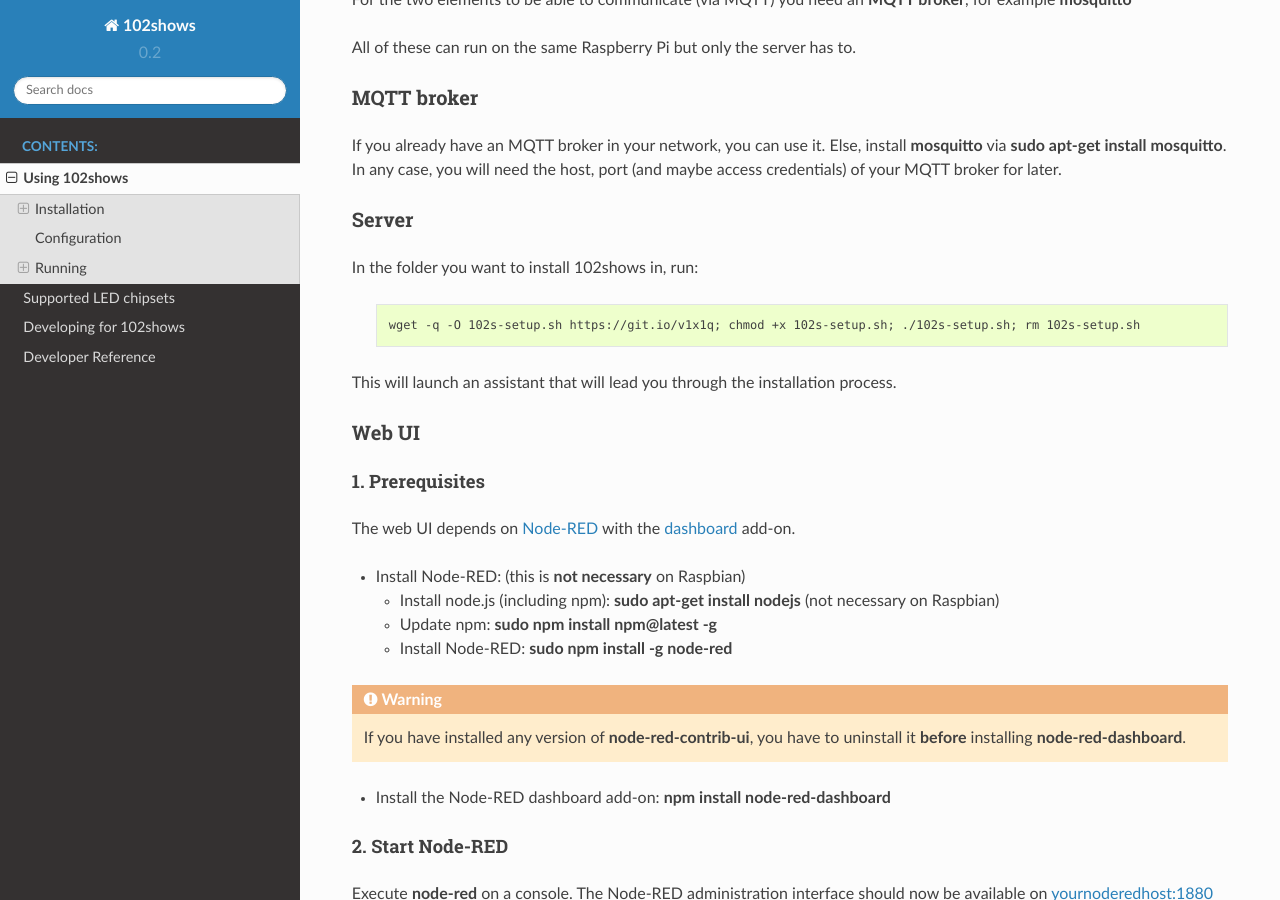
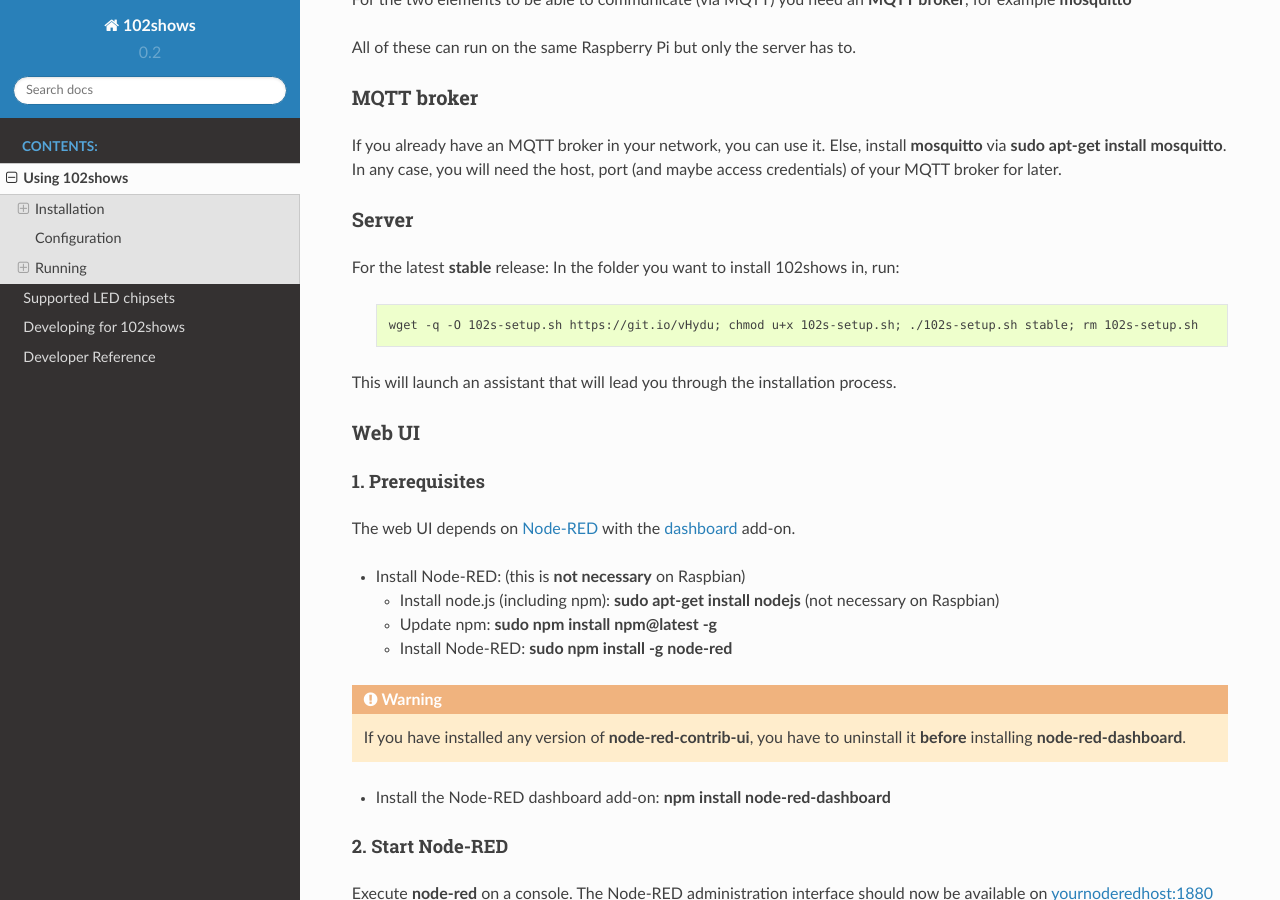
Before and after one commit to Yottabits/102shows, a Sphinx documentation site: the page built from docs/1-usage.rst, in a window 1280 px wide and 900 px high, scrolled down 372 px. Built offline with Sphinx 7.4.7 and the Read the Docs theme 2.0.0, drawn with Linux system fonts in a browser that asks for light colours.

Commit message:
Modify installation so that the latest stable installation script is used
The setup.sh script now uses the first argument given as the GitHub branch to be cloned.

```diff
--- a/docs/1-usage.rst
+++ b/docs/1-usage.rst
@@ -32,11 +32,12 @@
 Server
 ======
 
+For the latest **stable** release:
 In the folder you want to install 102shows in, run:
 
    .. code-block:: bash
 
-      wget -q -O 102s-setup.sh https://git.io/v1x1q; chmod +x 102s-setup.sh; ./102s-setup.sh; rm 102s-setup.sh
+      wget -q -O 102s-setup.sh https://git.io/vHydu; chmod u+x 102s-setup.sh; ./102s-setup.sh stable; rm 102s-setup.sh
 
 This will launch an assistant that will lead you through the
 installation process.
```
Also changed, not shown: 1 other file.
